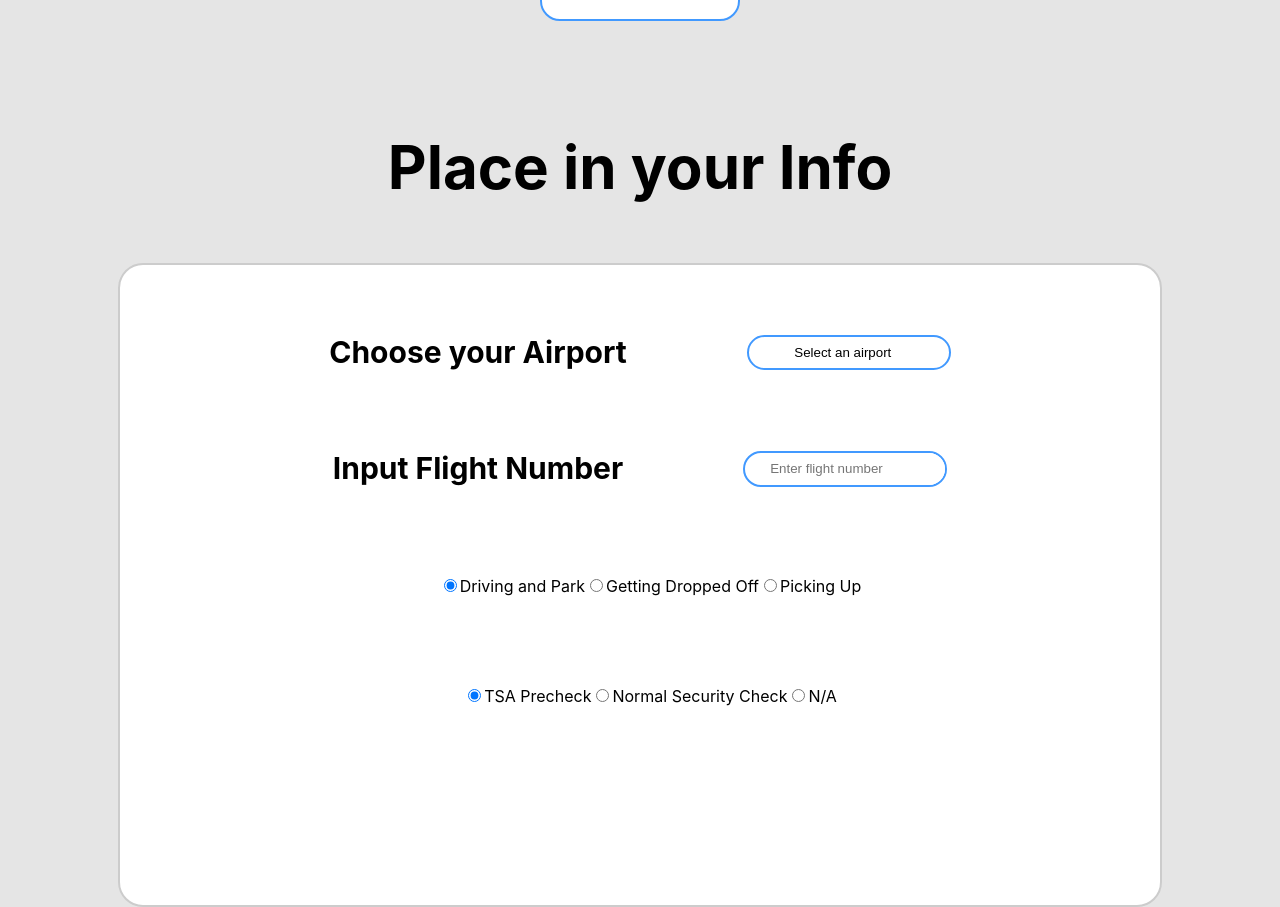
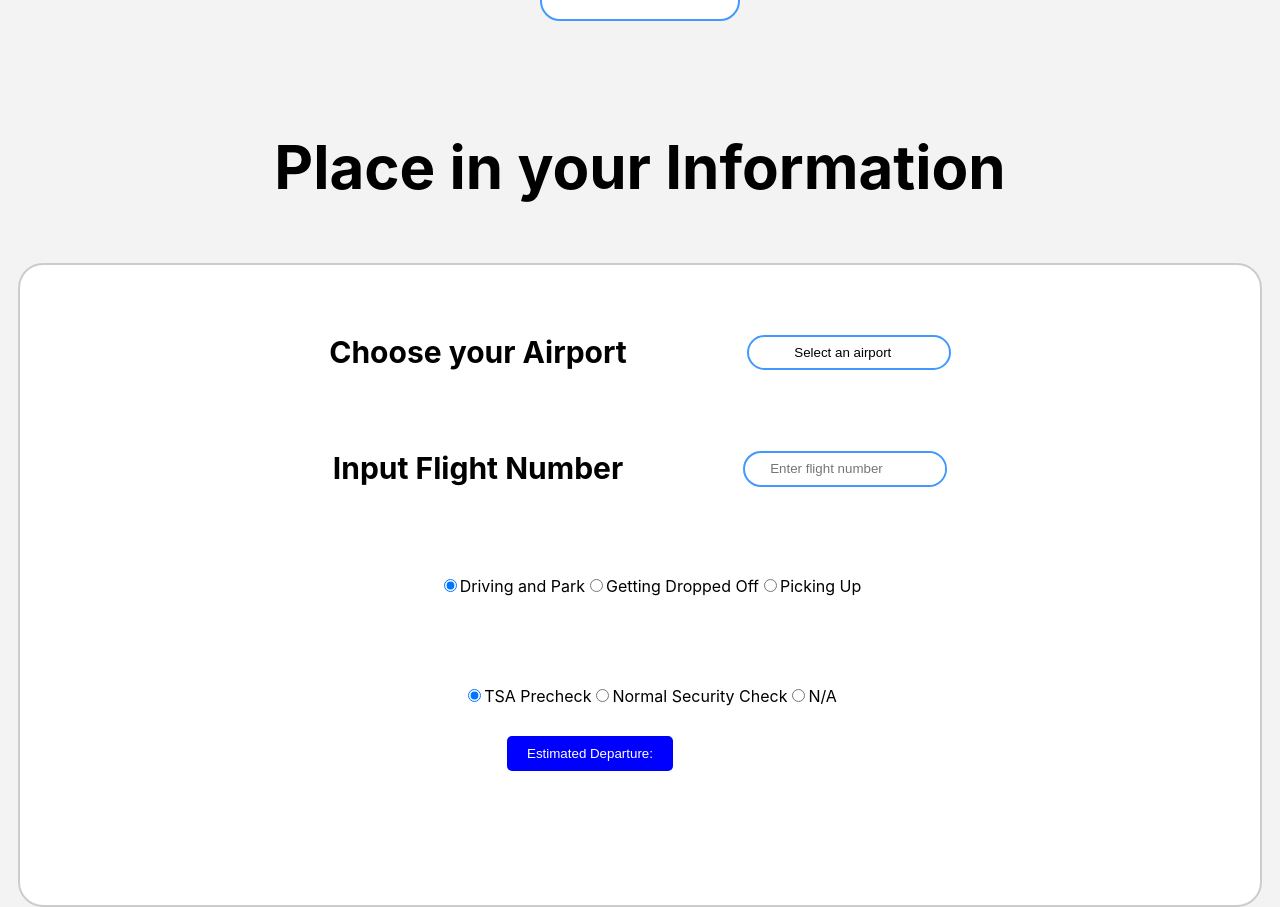
Before and after one commit to isayiahlim/AirExpress.frontEnd, a React (Create React App) app: page / in a window 1280 px wide. Shown: the part 231-1138 px from the top of the page. Built offline with nearby package versions, Linux system fonts and the light colour scheme.

Commit message:
Added Button

```diff
--- a/src/App.css
+++ b/src/App.css
@@ -13,7 +13,7 @@
   border-radius: 25px; /* Rounded corners */
   padding: 20px; /* Padding around the box */
   margin-top: 20px; /* Adjust margin top as needed */
-  width: 1000px; /* Set the width of the box */
+  width: 1200px; /* Set the width of the box */
   margin: 20px auto; /* Center the box horizontally */
   height: 600px;
 }
--- a/src/App.js
+++ b/src/App.js
@@ -5,10 +5,11 @@ import FlightInput from './InputFlight';
 import LocationComponent from './StartLocation';
 import DriveCheckBox from './DriveCheckBox';
 import TsaCheckBox from './DriveOption';
+import Calculate from './Calculations';
 
 const TitleComponent = () => {
   return (
-    <div style={{ textAlign: 'center', backgroundColor: '#E5E5E5' }}>
+    <div style={{ textAlign: 'center', backgroundColor: '#F3F3F3' }}>
       {/* Header */}
       <header className="title-header">
         <h1>AirExpress</h1>
@@ -23,7 +24,7 @@ const TitleComponent = () => {
 
       {/* Info Text */}
       <div className="info-text" style={{ margin: '0 auto' }}>
-        <p>Place in your Info</p>
+        <p>Place in your Information</p>
       </div>
 
       {/* Airport Dropdown */}
@@ -58,6 +59,13 @@ const TitleComponent = () => {
             <TsaCheckBox />
           </div>
         </div>
+
+        {/* Calculate */}
+        <div className="dropdown-container" style={{ display: 'flex', alignItems: 'center', margin: '0 auto', width: 'fit-content' }}>
+        <div style={{ marginBottom: '30px', marginRight: '100px' }}>
+          <Calculate />
+        </div>
+      </div>
       </div>
     </div>
   );
--- /dev/null
+++ b/src/Calculations.js
@@ -0,0 +1,30 @@
+import React from 'react';
+
+function Calculate() {
+  // Function to handle button click
+  const handleClick = () => {
+    // Handle button click action here
+    console.log('Button clicked!');
+  };
+
+  return (
+    <button
+      className="custom-button"
+      style={{
+        padding: '10px 20px',
+        backgroundColor: 'blue',
+        color: 'white',
+        border: 'none',
+        borderRadius: '5px',
+        cursor: 'pointer',
+        alignItems: 'center',
+
+      }}
+      onClick={handleClick}
+    >
+      Estimated Departure:
+    </button>
+  );
+}
+
+export default Calculate;
```
